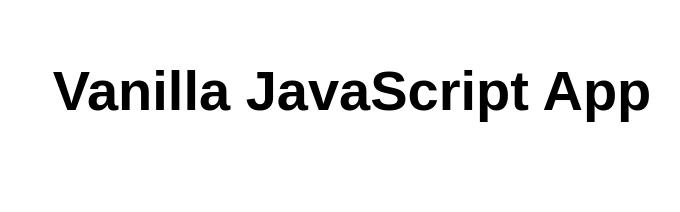
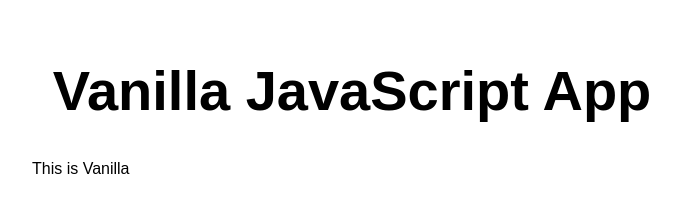
Before and after one commit to StevonixDev/TestStatic, a website: page src/index.html in a window 1280 px wide. Shown: the whole page, without its empty margins (288-968 px from the left). Drawn offline with Linux system fonts and the light colour scheme.

Commit message:
First Commit

```diff
--- a/src/index.html
+++ b/src/index.html
@@ -11,6 +11,7 @@
 <body>
   <main>
     <h1>Vanilla JavaScript App</h1>
+    This is Vanilla
   </main>
 </body>
 
```
